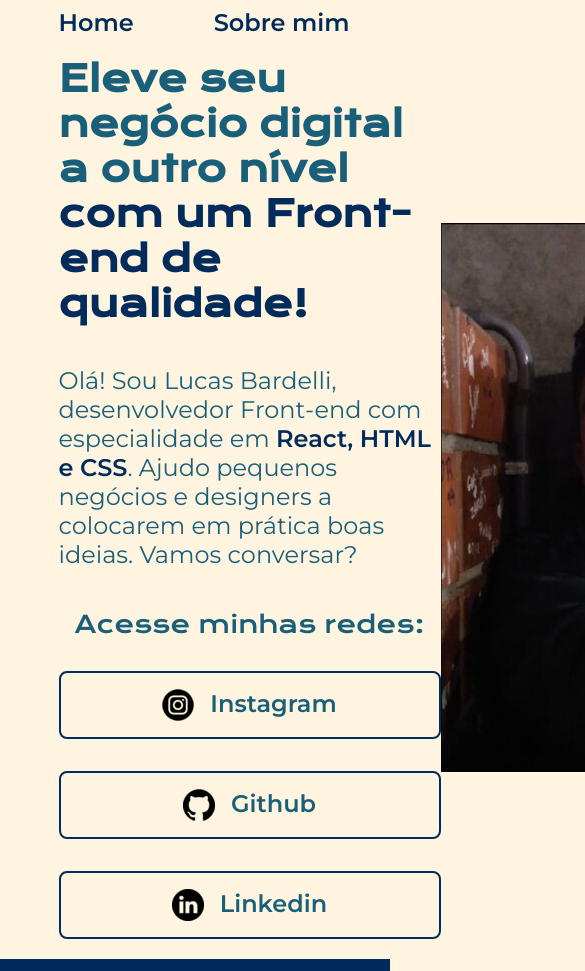
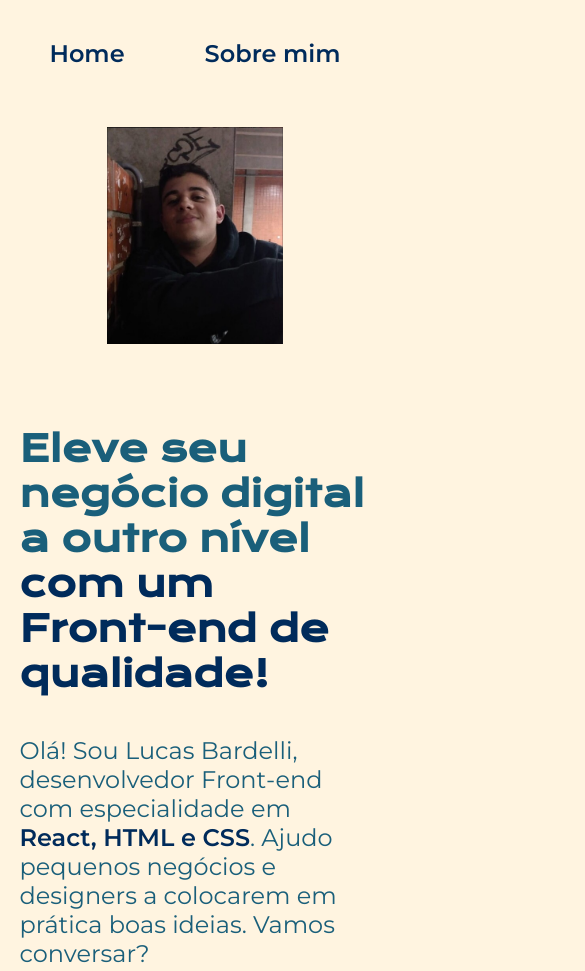
Before and after one commit to bardelli5/PrimeiroPortifolioCSS, a plain HTML site: page index.html in a window 390 px wide. Shown: the top 971 px of the page, 585 px wide, since content can reach past the window. Drawn offline with nearby package versions, Linux system fonts and the light colour scheme.

Commit message:
Telas responsivas

```diff
--- a/estilos/style.css
+++ b/estilos/style.css
@@ -32,7 +32,7 @@ body {
 
 .cabecalho__menu__link {
     font-family: var(--fonte-secundaria);
-    font-size: 24px;
+    font-size: 1.5rem;
     text-decoration: none;
     font-weight: 600;
     color: var(--cor-terciaria);
@@ -43,22 +43,23 @@ body {
     display: flex;
     align-items: center;
     justify-content: space-between;
+    gap: 82px;
 }
 
 .apresentacao__conteudo {
-    width: 615px;
+    width: 50%;
     display: flex;
     flex-direction: column;
     gap: 40px; /* row-gap & column gap */
 }
 
 .apresentacao__conteudo__titulo {
-    font-size: 36px;
+    font-size: 2.25rem;
     font-family: var(--fonte-primaria);
 }
 
 .apresentacao__conteudo__subtitulo {
-    font-size: 25px;
+    font-size: 1.57rem;
     font-family: var(--fonte-primaria);
     color: var(--cor-terciaria);
 }
@@ -72,12 +73,12 @@ body {
 }
 
 .apresentacao__conteudo__texto {
-    font-size: 24px;
+    font-size: 1.5rem;
     font-family: var(--fonte-secundaria);
 }
 
 .apresentacao__conteudo__lista {
-    font-size: 20px;
+    font-size: 1.25rem;
     font-family: var(--fonte-secundaria);
 }
 
@@ -92,18 +93,18 @@ body {
 .apresentacao__links__subtitulo{
     font-family: var(--fonte-primaria);
     font-weight: 400;
-    font-size: 24px;
+    font-size: 1.5rem;
 }
 
-.apresentacao__links__link {
+.apresentacao__links__navegacao {
     display: flex;
     justify-content: center;
     gap: 16px;
     border: 2px solid var(--cor-terciaria);
-    width: 378px;
+    width: 50%;
     text-align: center;
     border-radius: 8px;
-    font-size: 24px;
+    font-size: 1.5rem;
     font-weight: 600;
     padding: 16px 0px;
     text-decoration: none;
@@ -117,12 +118,36 @@ body {
     padding: 3%
 }
 
+.apresentacao__imagem{
+    width: 50%;
+}
+
 .rodape {
     padding: 24px;
     background-color: var(--cor-terciaria);;
     color: var(--cor-primaria);
     text-align: center;
     font-family: var(--fonte-secundaria);
-    font-size: 24px;
+    font-size: 1.5rem;
     font-weight: 400;
 }
+
+@media (max-width : 1250px){
+    .cabecalho {
+        padding: 10%;
+    }
+
+    .cabecalho__menu {
+        justify-content: center;
+    }
+
+    .apresentacao {
+        flex-direction: column-reverse;
+        padding: 5%;
+    }
+
+    .apresentacao__conteudo {
+        width: auto;
+    }
+
+}
--- a/index.html
+++ b/index.html
@@ -25,21 +25,21 @@
                 a colocarem em prática boas ideias. Vamos conversar?</p>
             <div class="apresentacao__links">
                 <h2 class="apresentacao__links__subtitulo">Acesse minhas redes:</h2>
-                <a class="apresentacao__links__link" href="https://www.instagram.com/lbarda_/" target="_blank">
+                <a class="apresentacao__links__navegacao" href="https://www.instagram.com/lbarda_/" target="_blank">
                     <img src="./assets/instagram.png" alt="Icone Instagram">
                     Instagram
                 </a>
-                <a class="apresentacao__links__link" href="https://github.com/bardelli5" target="_blank">
-                    <img src="./assets/github.png" alt="Icone Github">
+                <a class="apresentacao__links__navegacao" href="https://github.com/bardelli5" target="_blank">
+                <img src="./assets/github.png" alt="Icone Github">
                     Github
                 </a>
-                <a class="apresentacao__links__link" href="https://www.linkedin.com/in/lucas-bardelli-31205a188/" target="_blank">
+                <a class="apresentacao__links__navegacao" href="https://www.linkedin.com/in/lucas-bardelli-31205a188/" target="_blank">
                     <img src="./assets/linkedin.png" alt="Icone Linkedin">
                     Linkedin
                 </a>
             </div>
         </section>
-        <img src="./assets/lucas_bardelli.jpg" alt="Foto do Lucas Bardelli">
+        <img class="apresentacao__imagem" src="./assets/lucas_bardelli.jpg" alt="Foto do Lucas Bardelli">
     </main>
     <footer class="rodape">
         <p>Desenvolvido por Lucas Bardelli</p>
```
